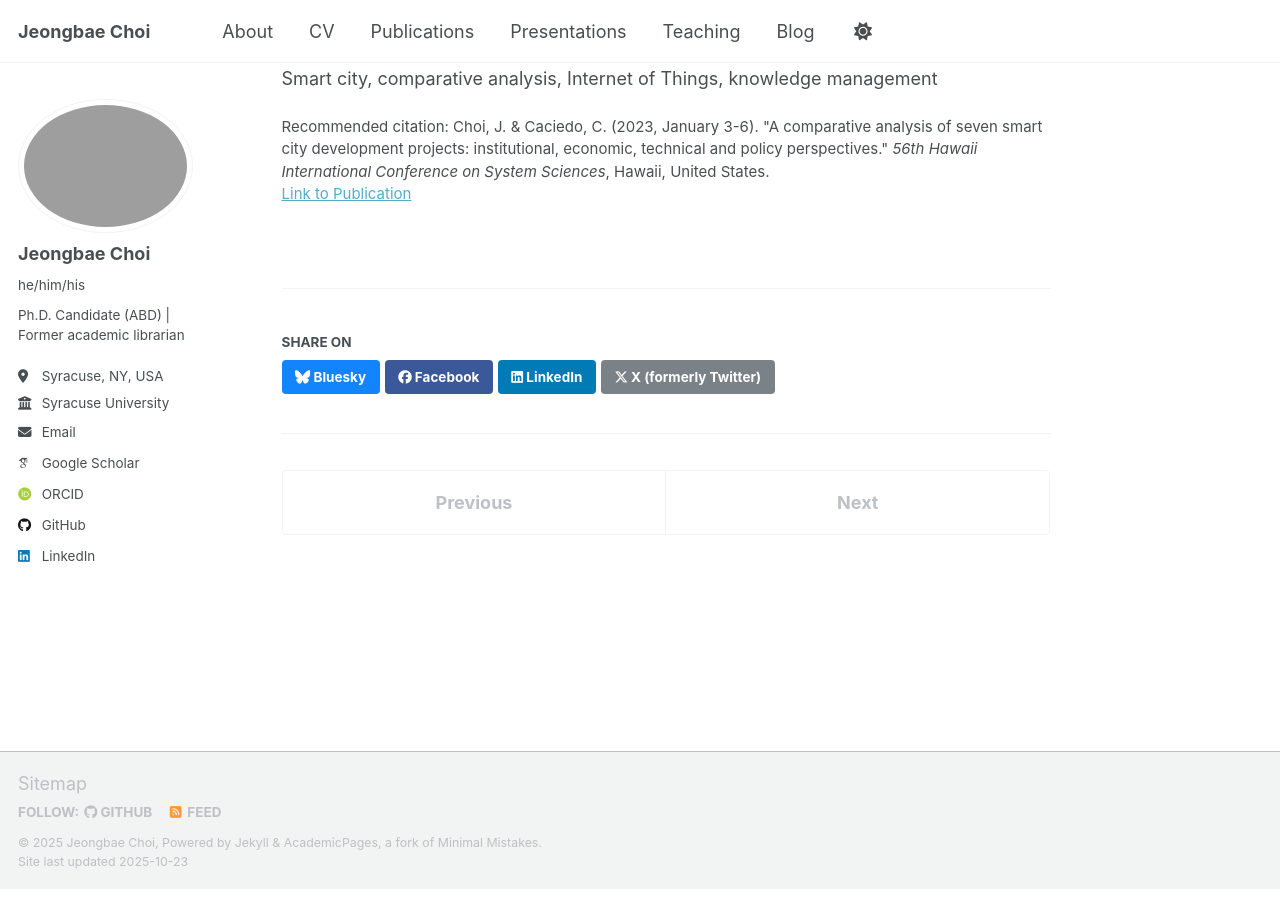
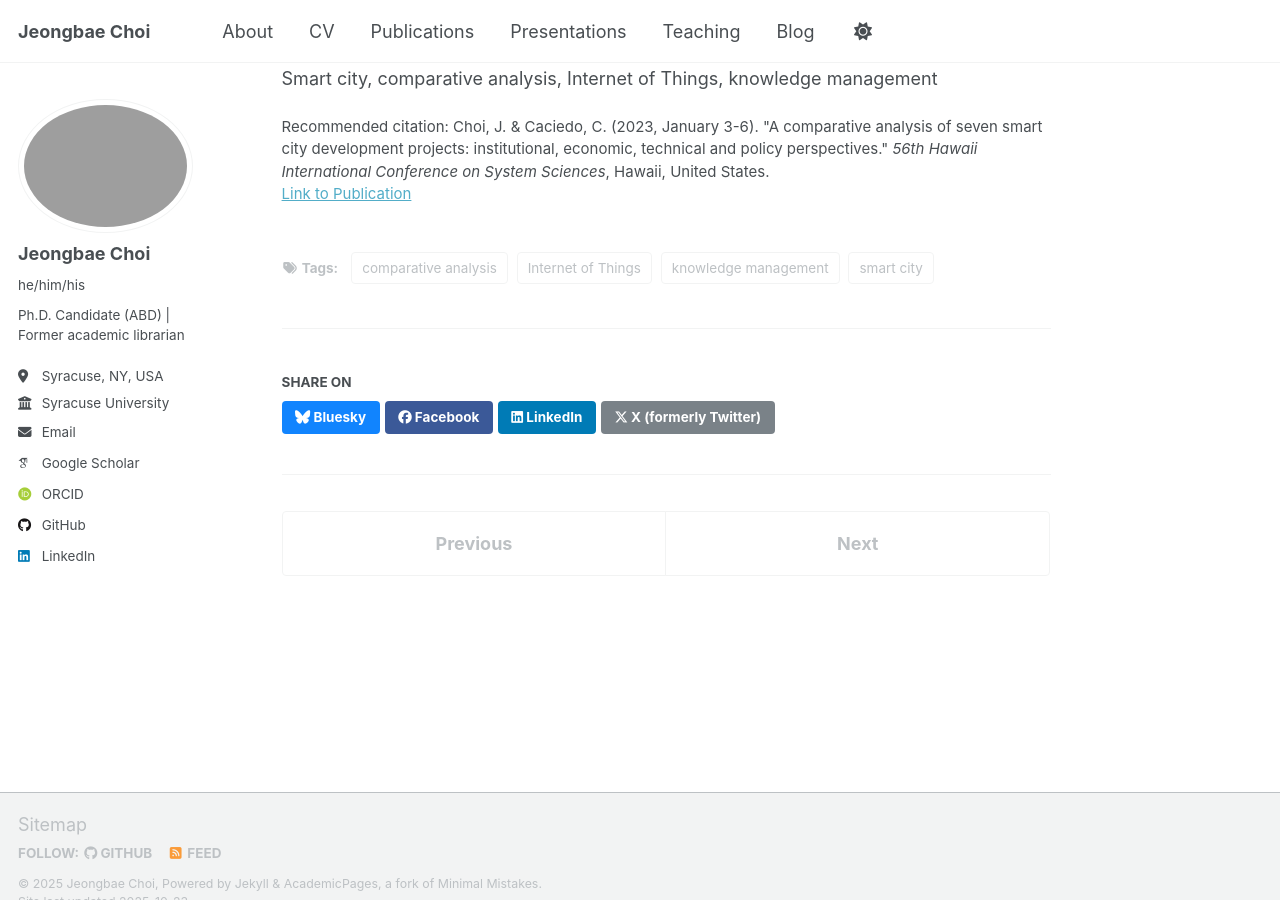
Before and after one commit to JeongbaeChoi/jeongbaechoi.github.io, a Jekyll site: the page built from _publications/C01-2023-01.md, in a window 1280 px wide and 900 px high, scrolled down 669 px. Built offline with Jekyll 4.4.1, drawn with Linux system fonts in a browser that asks for light colours; some web fonts are replaced; a script that is not in the unit is left out.

Commit message:
Update C01-2023-01.md

```diff
--- a/_publications/C01-2023-01.md
+++ b/_publications/C01-2023-01.md
@@ -8,6 +8,11 @@ date: 2023-01-03
 venue: '56th Hawaii International Conference on System Sciences (HICSS-56)'
 paperurl: 'https://hdl.handle.net/10125/102877'
 citation: 'Choi, J. & Caciedo, C. (2023, January 3-6). &quot;A comparative analysis of seven smart city development projects: institutional, economic, technical and policy perspectives.&quot; <i>56th Hawaii International Conference on System Sciences</i>, Hawaii, United States.'
+tags:
+- smart city
+- comparative analysis
+- Internet of Things
+- knowledge management
 ---
 
 - **Abstract**
```
